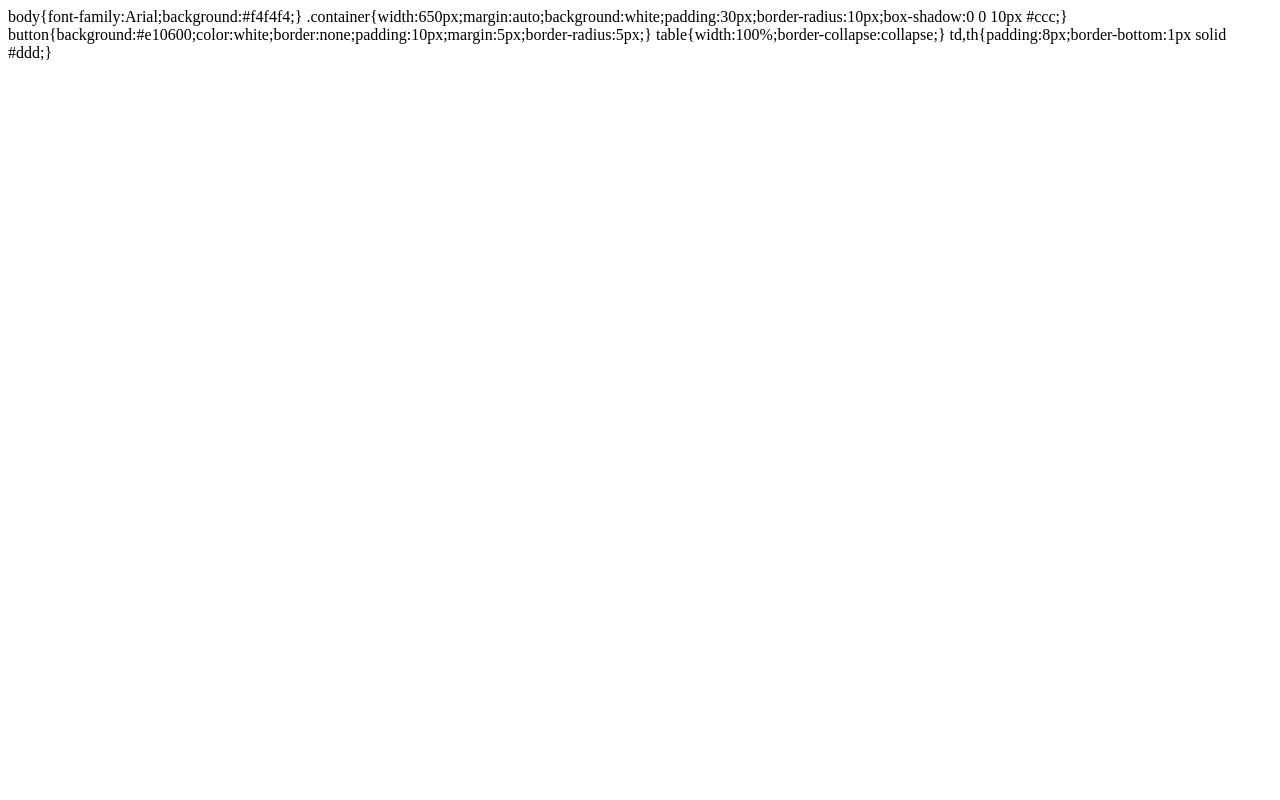
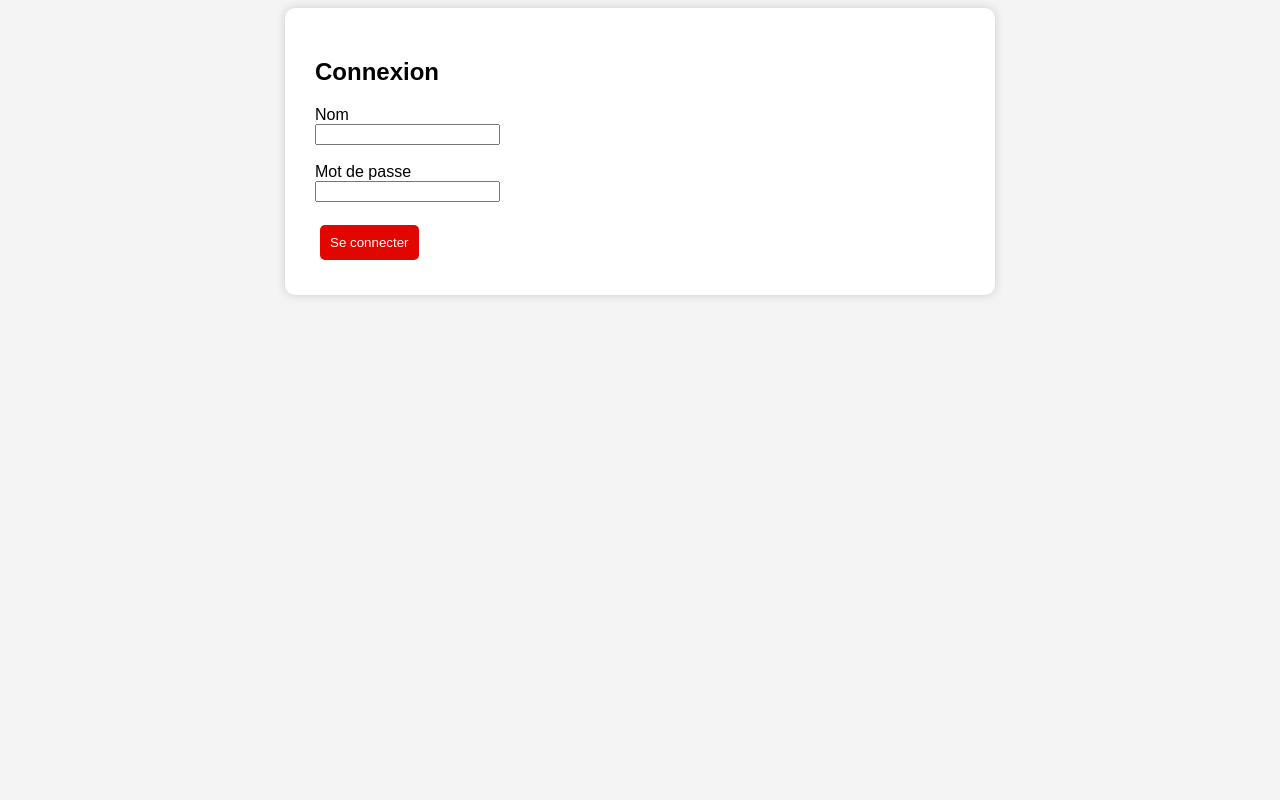
Before and after one commit to peugeot40-6/f1-pronostics-2026, a Flask app: template templates/login.html in a window 1280 px wide. Run offline with Flask 3, Linux system fonts and the light colour scheme; the template is opened without the code that fills it, so the values that code supplies are empty.

Commit message:
Revamp login.html with new layout and styles
Updated the login page with a new HTML structure and styling.

```diff
--- a/templates/login.html
+++ b/templates/login.html
@@ -1,6 +1,29 @@
+<!DOCTYPE html>
+<html>
+<head>
+<title>Connexion</title>
+<link rel="stylesheet" href="{{ url_for('static', filename='style.css') }}">
+</head>
 
-body{font-family:Arial;background:#f4f4f4;}
-.container{width:650px;margin:auto;background:white;padding:30px;border-radius:10px;box-shadow:0 0 10px #ccc;}
-button{background:#e10600;color:white;border:none;padding:10px;margin:5px;border-radius:5px;}
-table{width:100%;border-collapse:collapse;}
-td,th{padding:8px;border-bottom:1px solid #ddd;}
+<body>
+
+<div class="container">
+
+<h2>Connexion</h2>
+
+<form method="post">
+
+Nom<br>
+<input type="text" name="nom"><br><br>
+
+Mot de passe<br>
+<input type="password" name="mdp"><br><br>
+
+<button type="submit">Se connecter</button>
+
+</form>
+
+</div>
+
+</body>
+</html>
```
